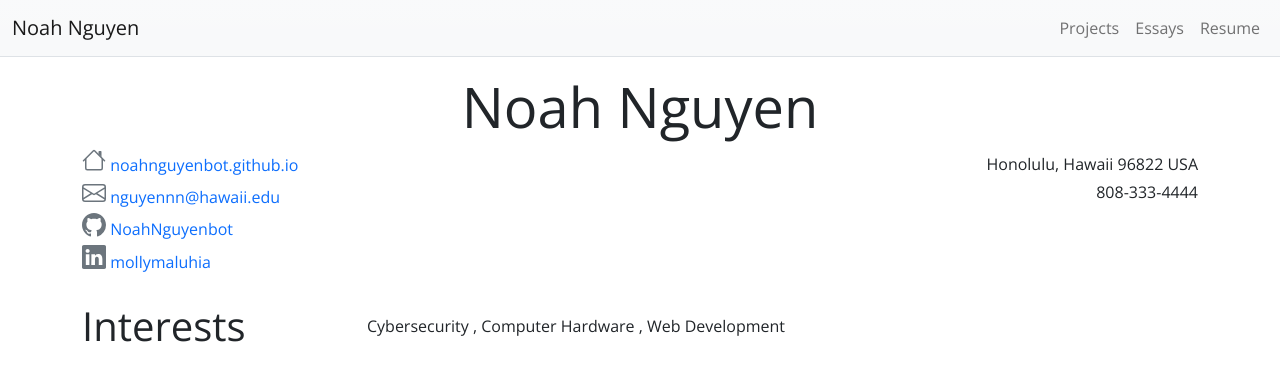
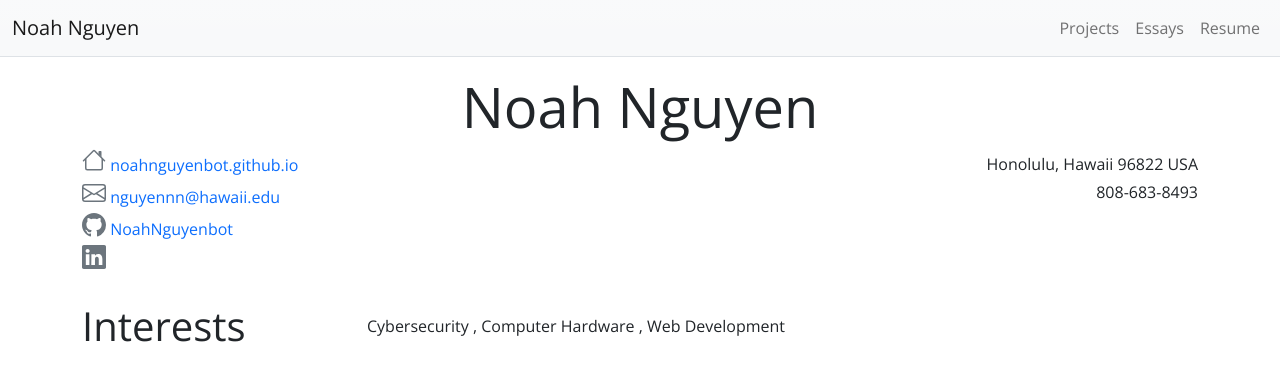
Before and after one commit to NoahNguyenbot/noahnguyenbot.github.io, a Jekyll site: the page built from resume.html, in a window 1280 px wide. Shown: the top 376 px of the page. Built offline with Jekyll 4.4.1, drawn with Linux system fonts in a browser that asks for light colours.

Commit message:
Update bio.json

```diff
--- a/_data/bio.json
+++ b/_data/bio.json
@@ -4,13 +4,13 @@
     "label": "Student",
     "picture": "https://github.com/noahnguyenbot.png",
     "email": "nguyennn@hawaii.edu",
-    "phone": "808-333-4444",
+    "phone": "808-683-8493",
     "website": "https://noahnguyenbot.github.io",
     "summary": "I am studying for a B.S. in Computer Science in the Department of Information and Computer Sciences at the University of Hawaii. I expect to graduate in Spring, 2028.",
     "location": { "address": "", "postalCode": "96822", "city": "Honolulu", "countryCode": "USA", "region": "Hawaii" },
     "profiles": [
       { "network": "github", "username": "NoahNguyenbot", "url": "http://github.com/NoahNguyenbot" },
-      { "network": "linkedin", "username": "mollymaluhia", "url": "http://linkedin.com/in/changeme" }
+      { "network": "linkedin", "": "mollymaluhia", "url": "" }
     ]
   },
   "interests": [
```
